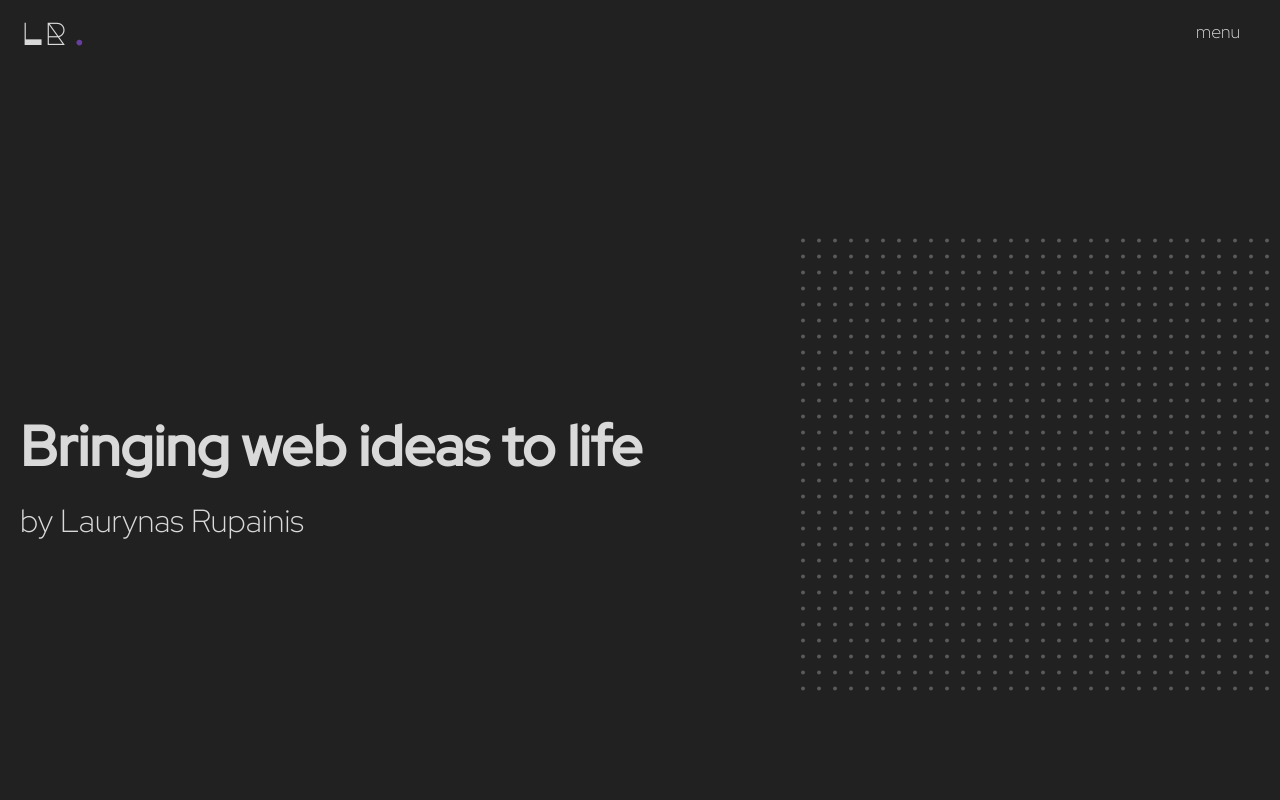
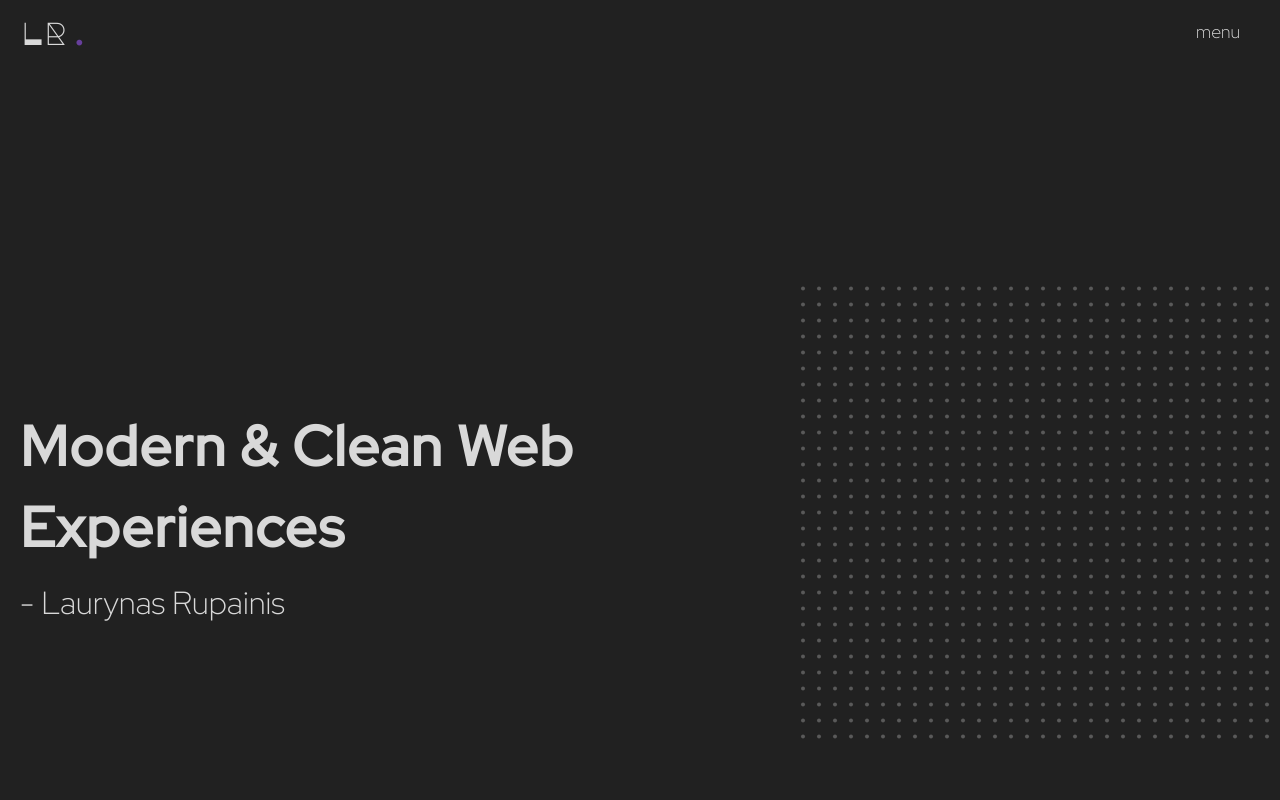
Before and after one commit to LaurynasRup/portfolio_v2, a Next.js app: page / in a window 1280 px wide. Shown: the top 800 px of the page. Built offline with nearby package versions, Linux system fonts and the light colour scheme.

Commit message:
Misc text updates

```diff
--- a/components/HeroSection.tsx
+++ b/components/HeroSection.tsx
@@ -7,13 +7,13 @@ export default function HeroSection() {
     <section className={styles.heroSection}>
       <div className={styles.titleWrapper}>
         <h1 className={styles.pageTitle}>
-          {['Bringing', 'web', 'ideas', 'to', 'life'].map((word, idx) => (
+          {['Modern', '&', 'Clean', 'Web', 'Experiences'].map((word, idx) => (
             <span key={idx} className={styles.pageTitleSpanOuter}>
               <span className={styles.pageTitleSpanInner}>{word}&nbsp;</span>
             </span>
           ))}
         </h1>
-        <p className={styles.pageSubtitle}>by Laurynas Rupainis</p>
+        <p className={styles.pageSubtitle}>- Laurynas Rupainis</p>
       </div>
       <div className={styles.imageWrapper}>
         <DotsGraphic
--- a/styles/CustomCursor.module.scss
+++ b/styles/CustomCursor.module.scss
@@ -10,6 +10,6 @@
   pointer-events: none;
 
   @include mq_min540 {
-    background-color: #673f9c;
+    background-color: var(--primary-color-purple);
   }
 }
--- a/styles/HeroSection.module.scss
+++ b/styles/HeroSection.module.scss
@@ -33,9 +33,10 @@
 }
 
 .pageTitle {
-  max-width: 82rem;
+  max-width: 60rem;
   line-height: 1.2;
   font-size: 3.2rem;
+  letter-spacing: 0.15rem;
 
   @include mq_min780 {
     font-size: 5.6rem;
```
